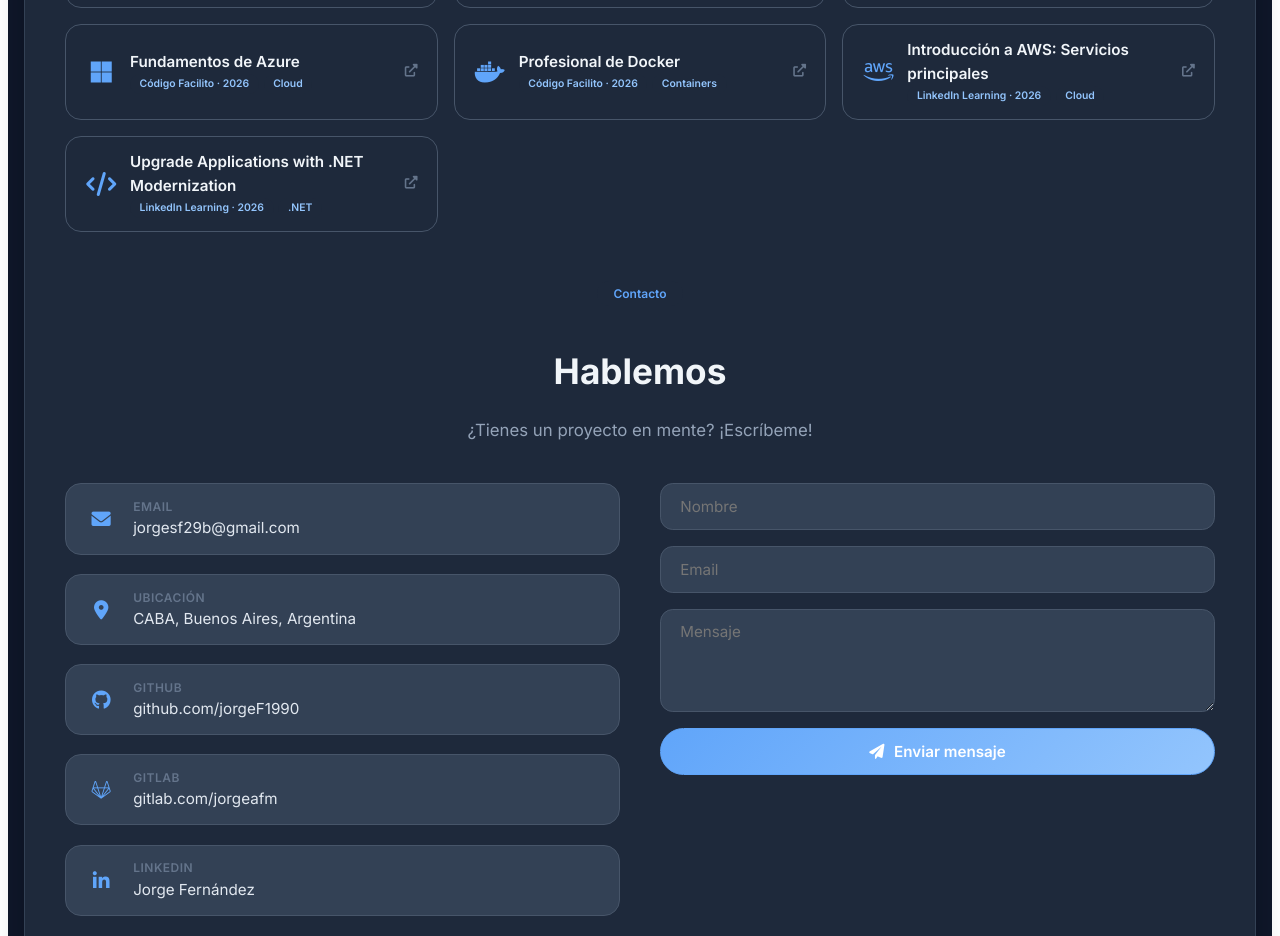
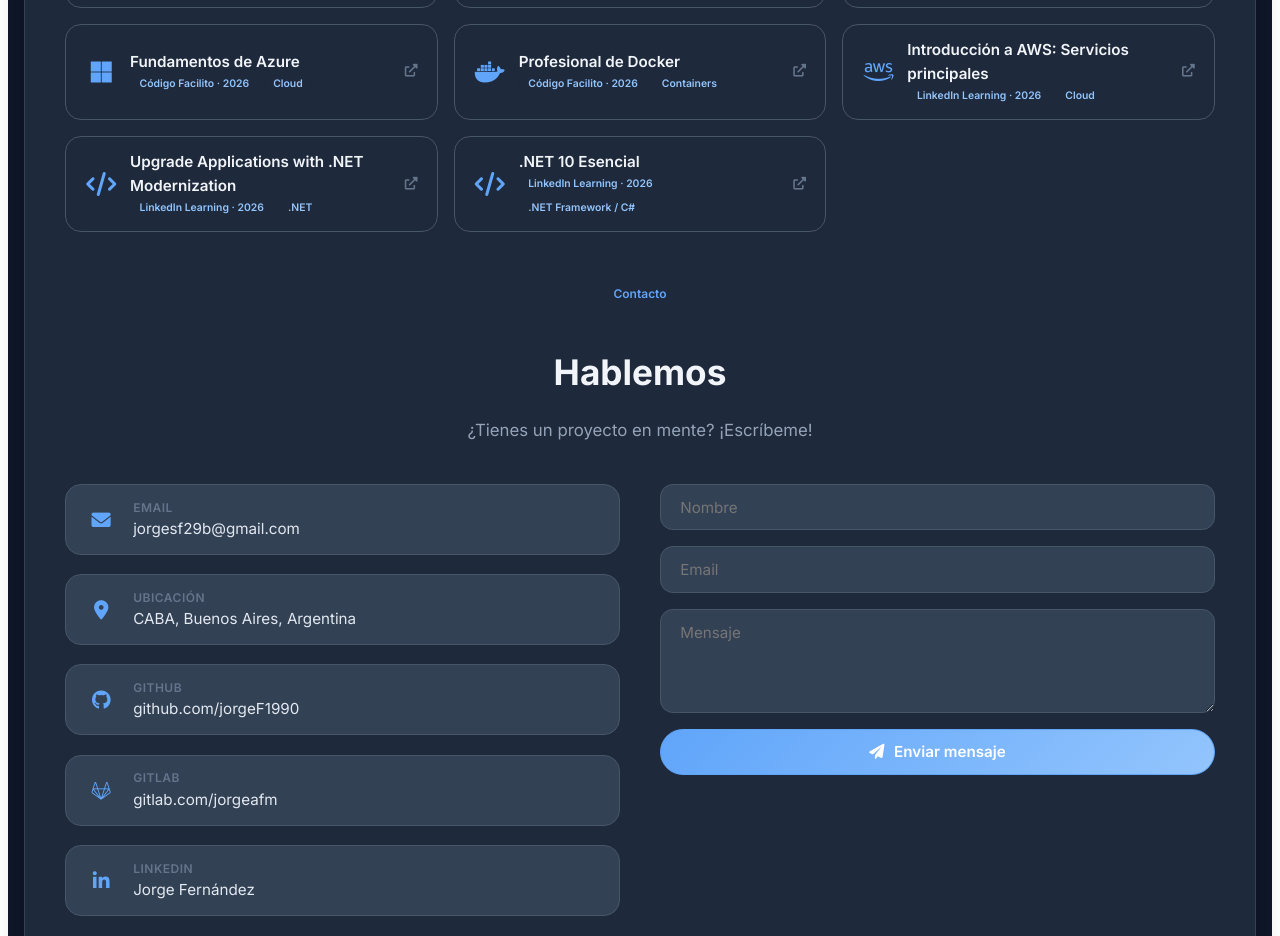
Before and after one commit to jorgeF1990/portafolio-JorgeA-FernandezM, a React (Create React App) app: page / in a window 1280 px wide. Shown: the part 5380-6316 px from the top of the page. Built offline with nearby package versions, Linux system fonts and the light colour scheme.

Commit message:
feat: añadir certificación .NET 10 Esencial de LinkedIn Learning

```diff
--- a/src/components/Certifications.jsx
+++ b/src/components/Certifications.jsx
@@ -78,7 +78,6 @@ const Certifications = () => {
       meta: ['Anthropic Education · 2026', 'Certificación'],
       link: 'https://verify.skilljar.com/c/vwahg9ju2584'
     },
-    // ===== NUEVAS CERTIFICACIONES =====
     {
       icon: 'fab fa-microsoft',
       name: {
@@ -123,6 +122,15 @@ const Certifications = () => {
       },
       meta: ['LinkedIn Learning · 2026', '.NET'],
       link: 'https://www.linkedin.com/learning/certificates/54a8da8d6cc05309ebf67c2db45e14c0c9869dfc97d97b6af814e08a3996a599'
+    },
+    {
+      icon: 'fas fa-code', // Icono para .NET 10
+      name: {
+        es: '.NET 10 Esencial',
+        en: '.NET 10 Essentials'
+      },
+      meta: ['LinkedIn Learning · 2026', '.NET Framework / C#'],
+      link: 'https://www.linkedin.com/learning/certificates/212fedaa9efae1530c0048960ca7a0d24585afa1e99be702361958fb5dbb7205'
     }
   ];
 
```
